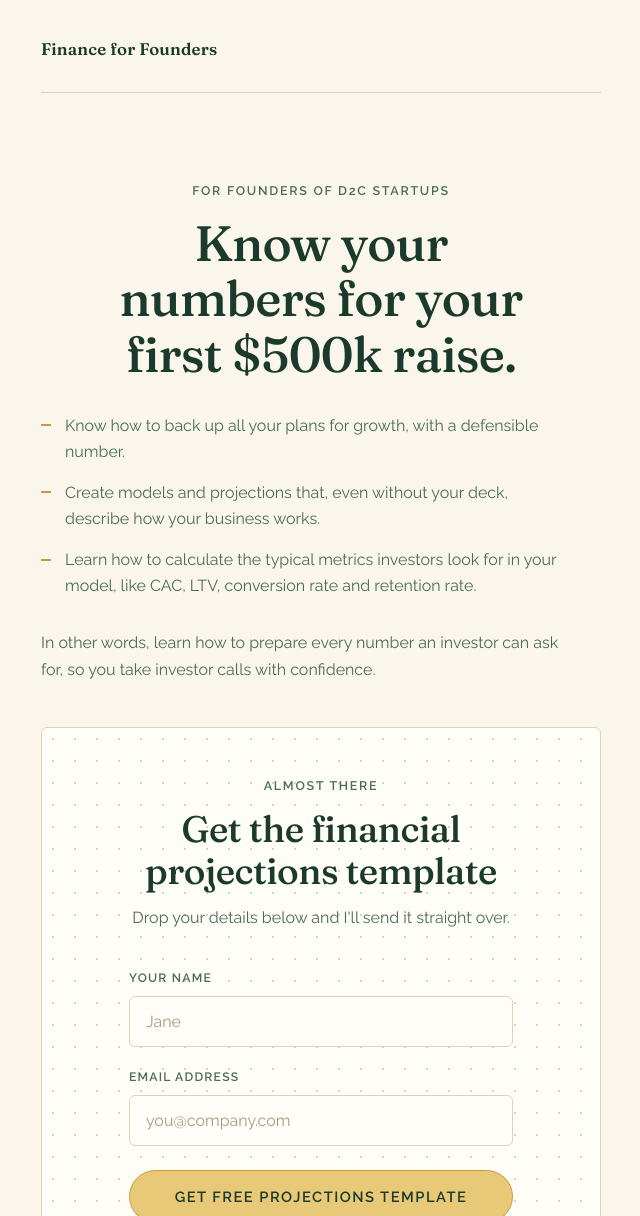
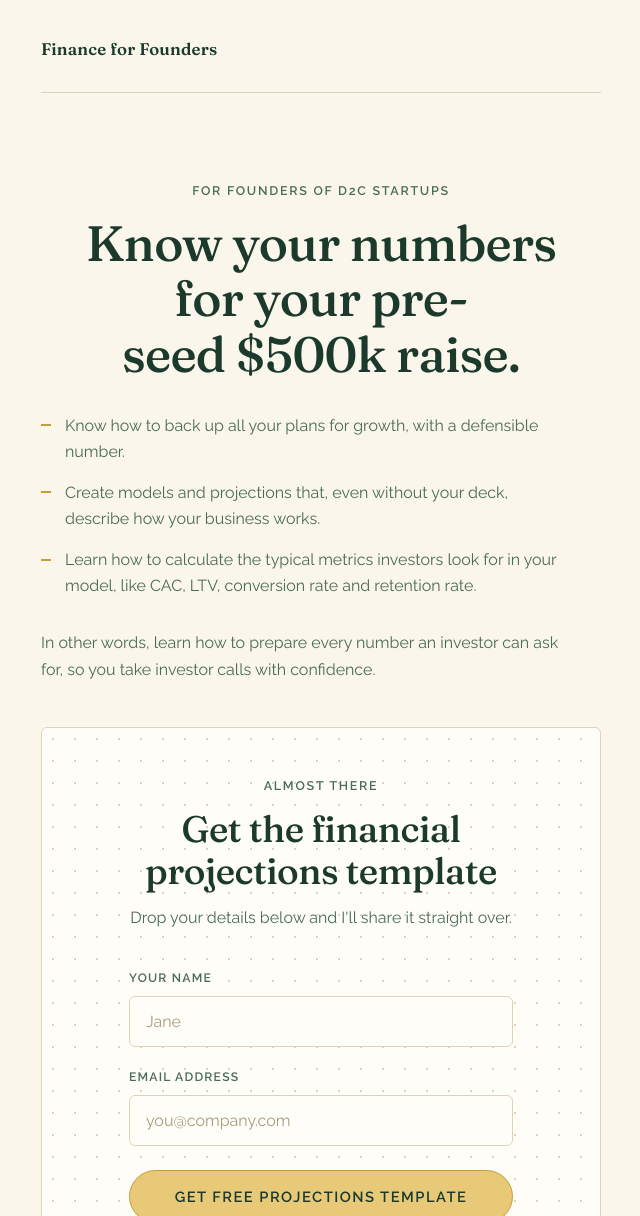
Before and after one commit to Explorherve/herveky-website, a plain HTML site: page d2cfinancialprojections/index.html in a window 1280 px wide. Shown: the top 1216 px of the page, without its empty margins (319-959 px from the left). Drawn offline with Linux system fonts and the light colour scheme.

Commit message:
Update index.html

```diff
--- a/d2cfinancialprojections/index.html
+++ b/d2cfinancialprojections/index.html
@@ -7,7 +7,7 @@
 <meta name="description" content="Prepare every number an investor can ask for, so you take investor calls with confidence. Free projections template for D2C founders.">
 <link rel="canonical" href="https://herveky.com/d2cfinancialprojections">
 
-<meta property="og:title" content="Know your numbers for your first $500k raise">
+<meta property="og:title" content="Know your numbers for your pre-seed $500k raise">
 <meta property="og:description" content="Prepare every number an investor can ask for. Free projections template for D2C founders.">
 <meta property="og:url" content="https://herveky.com/d2cfinancialprojections">
 <meta property="og:type" content="website">
@@ -314,7 +314,7 @@
 
     <p class="eyebrow">For founders of D2C startups</p>
 
-    <h1>Know your numbers for your first $500k raise.</h1>
+    <h1>Know your numbers for your pre-seed $500k raise.</h1>
 
     <ul class="points">
       <li>
@@ -342,7 +342,7 @@
       <p class="gate-eyebrow">Almost there</p>
       <h2>Get the financial projections template</h2>
       <p class="lede">
-        Drop your details below and I'll send it straight over.
+        Drop your details below and I'll share it straight over.
       </p>
 
       <form id="gate-form" novalidate>
```
